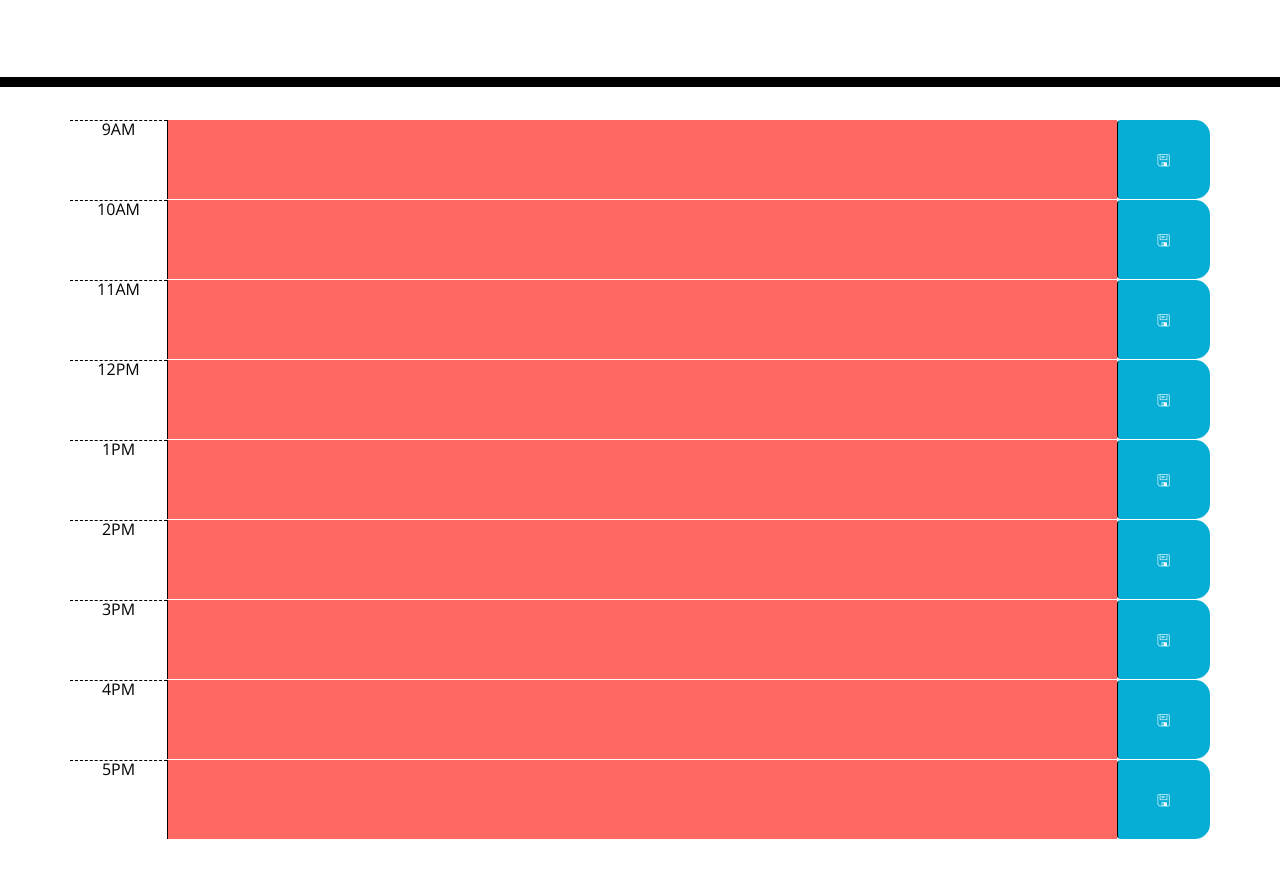
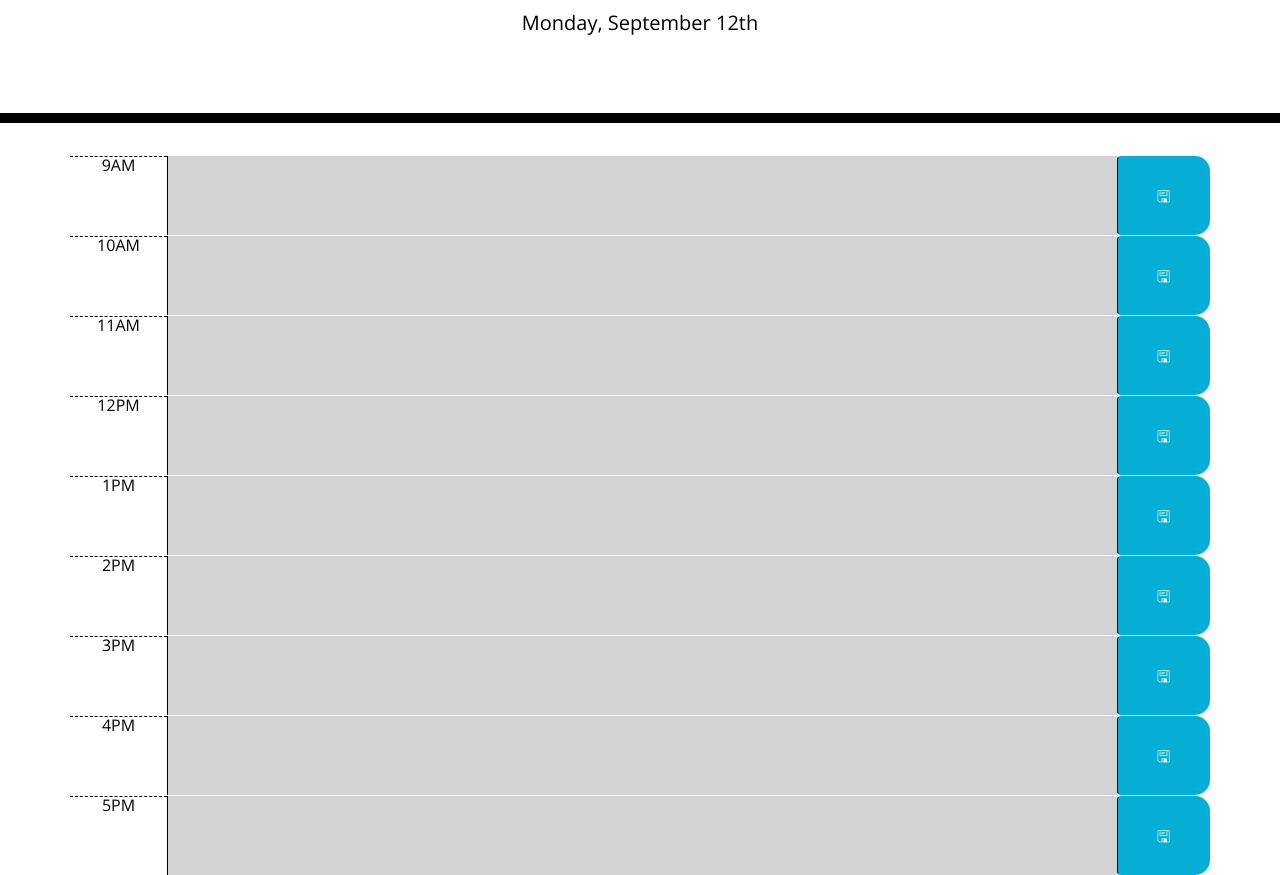
Before and after one commit to EmmaSiren/work-day-scheduler, a plain HTML site: page index.html in a window 1280 px wide. Shown: the part 181-1056 px from the top of the page. Before the commit the page ends 1020 px from the top, so only its background shows below. Drawn offline with nearby package versions, Linux system fonts and the light colour scheme.

Commit message:
Added date and began work on time blocks past/present/future.

```diff
--- a/assets/js/script.js
+++ b/assets/js/script.js
@@ -0,0 +1,27 @@
+var today = moment();
+var time = moment().format("hh:mm:ss");
+var nineAm = $('.description');
+var before = moment().startOf('hour').fromNow();
+var after = moment().endOf('hour').fromNow();
+var test = moment("9:30").format("HH:mm");
+
+console.log(time);
+console.log(before);
+console.log(after);
+console.log(test);
+
+$("#currentDay").text(today.format("dddd, MMMM Do"));
+
+if (before) {
+    console.log("grey");
+    nineAm.addClass('past');
+}
+else
+if (after) {
+    console.log("green");
+    nineAm.addClass('future');
+}
+else {
+    console.log("red");
+    nineAm.addClass('present');
+}
--- a/index.html
+++ b/index.html
@@ -23,71 +23,74 @@
       rel="stylesheet"
     />
     <link rel="stylesheet" href="./assets/css/style.css"/>
+
     <title>Work Day Scheduler</title>
   </head>
 
   <body>
     <header class="jumbotron">
       <h1 class="display-3">Work Day Scheduler</h1>
-      <p class="lead description">A simple calendar app for scheduling your work day</p>
+      <p class="lead">A simple calendar app for scheduling your work day</p>
       <p id="currentDay" class="lead"></p>
     </header>
     <div class="container">
       <!-- Timeblocks go here -->
       <div class="row time-block">
         <div class="col hour">9AM</div>
-        <textarea class="col-10 description present"></textarea>
+        <textarea class="col-10 description"></textarea>
         <button class="btn col saveBtn">🖫</button>
       </div>
       <div class="row time-block">
         <div class="col hour">10AM</div>
-        <textarea class="col-10 description present"></textarea>
+        <textarea class="col-10 description"></textarea>
         <button class="btn col saveBtn">🖫</button>
       </div>
       <div class="row time-block">
         <div class="col hour">11AM</div>
-        <textarea class="col-10 description present"></textarea>
+        <textarea class="col-10 description"></textarea>
         <button class="btn col saveBtn">🖫</button>
       </div>
       <div class="row time-block">
         <div class="col hour">12PM</div>
-        <textarea class="col-10 description present"></textarea>
+        <textarea class="col-10 description"></textarea>
         <button class="btn col saveBtn">🖫</button>
       </div>
       <div class="row time-block">
         <div class="col hour">1PM</div>
-        <textarea class="col-10 description present"></textarea>
+        <textarea class="col-10 description"></textarea>
         <button class="btn col saveBtn">🖫</button>
       </div>
       <div class="row time-block">
         <div class="col hour">2PM</div>
-        <textarea class="col-10 description present"></textarea>
+        <textarea class="col-10 description"></textarea>
         <button class="btn col saveBtn">🖫</button>
       </div>
       <div class="row time-block">
         <div class="col hour">3PM</div>
-        <textarea class="col-10 description present"></textarea>
+        <textarea class="col-10 description"></textarea>
         <button class="btn col saveBtn">🖫</button>
       </div>
       <div class="row time-block">
         <div class="col hour">4PM</div>
-        <textarea class="col-10 description present"></textarea>
+        <textarea class="col-10 description"></textarea>
         <button class="btn col saveBtn">🖫</button>
       </div>
       <div class="row time-block">
         <div class="col hour">5PM</div>
-        <textarea class="col-10 description present"></textarea>
+        <textarea class="col-10 description"></textarea>
         <button class="btn col saveBtn">🖫</button>
       </div>
     </div>
 
+    <!-- Added added jquery link from jquery website-->
+    <script
+    src="https://code.jquery.com/jquery-3.5.1.min.js"
+    integrity="sha256-9/aliU8dGd2tb6OSsuzixeV4y/faTqgFtohetphbbj0="
+    crossorigin="anonymous">
+    </script>
+    <!-- <script src="https://cdnjs.cloudflare.com/ajax/libs/jquery/3.2.1/jquery.min.js"></script> -->
+    <script src="https://cdnjs.cloudflare.com/ajax/libs/moment.js/2.24.0/moment.min.js"></script>
     <!-- Added path for JS file -->
     <script src="./assets/js/script.js"></script>
-    <!-- Added added jquery link from jquery website-->
-    <script src="https://code.jquery.com/jquery-3.5.1.min.js"
-    integrity="sha256-9/aliU8dGd2tb6OSsuzixeV4y/faTqgFtohetphbbj0="
-    crossorigin="anonymous"></script>
-    <!-- <script src="https://cdnjs.cloudflare.com/ajax/libs/jquery/3.2.1/jquery.min.js"></script> -->
-    <script src="https://cdnjs.cloudflare.com/ajax/libs/moment.js/2.24.0/moment.min.js"></script>
   </body>
 </html>
```
Also changed, not shown: 1 other file.
